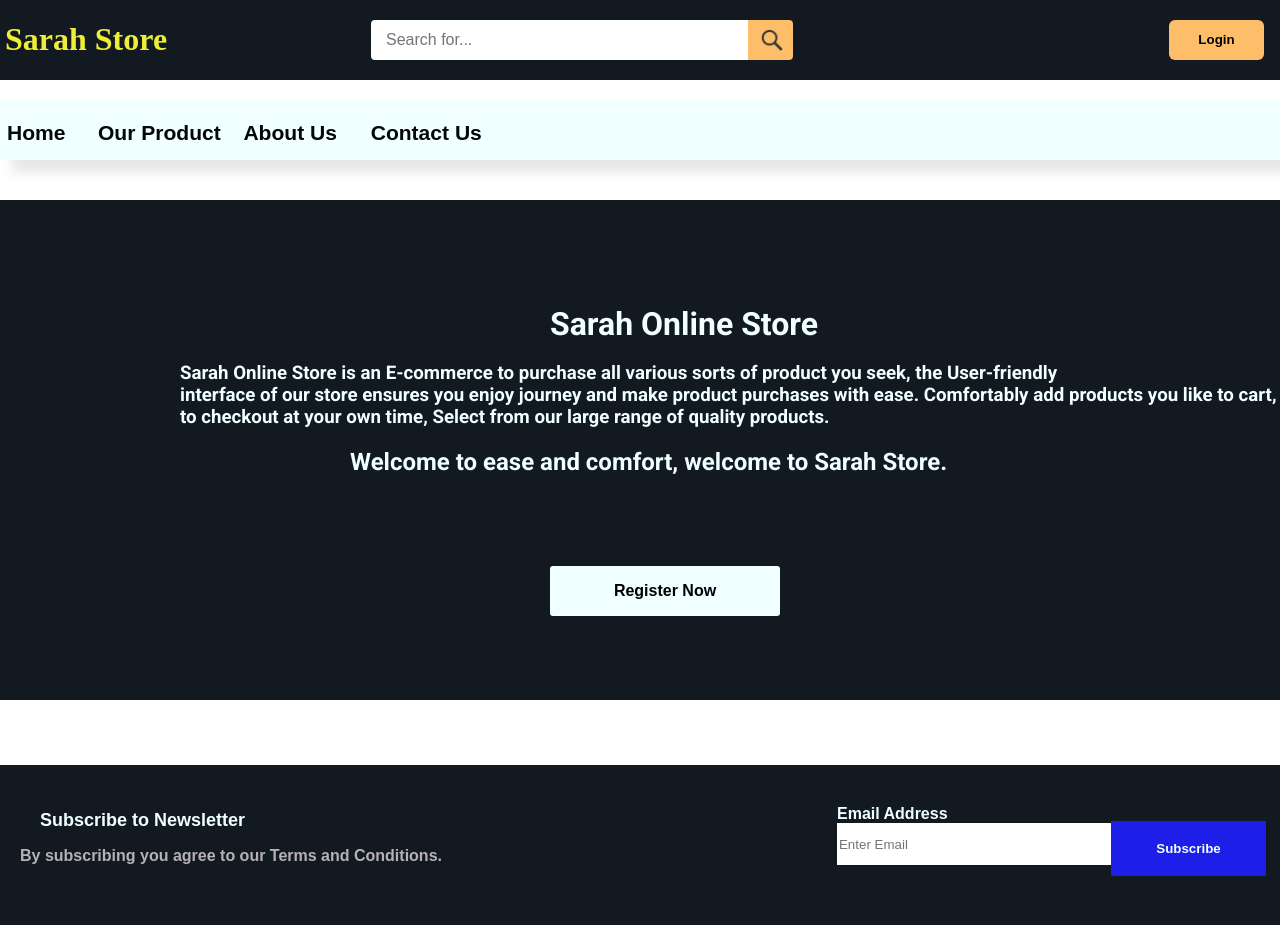
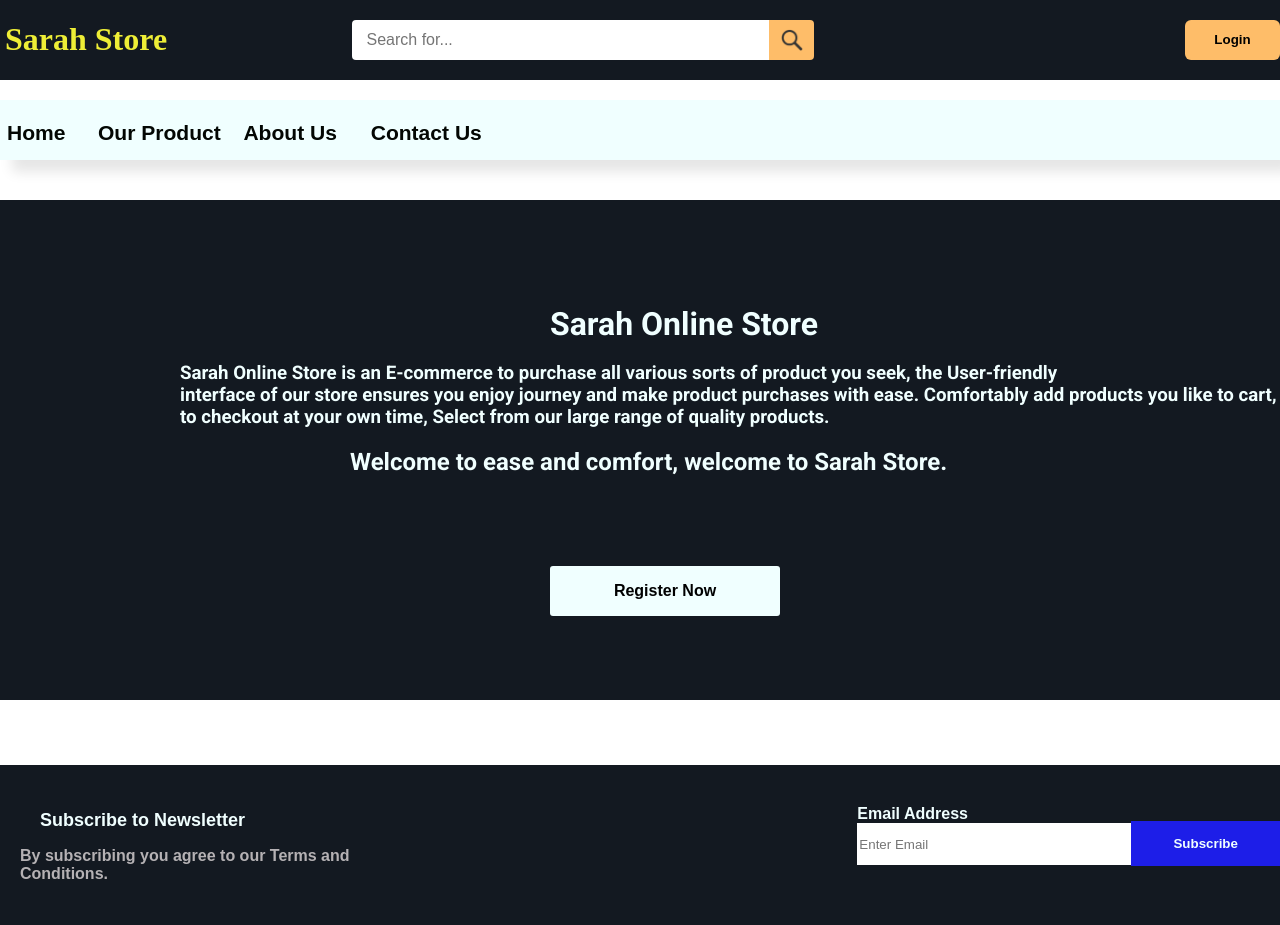
Before and after one commit to Dubemxe/landingpage_sarahstore, a plain HTML site: page index.html in a window 1280 px wide. Shown: the top 925 px of the page. Drawn offline with Linux system fonts and the light colour scheme.

Commit message:
Update landing_page.css

```diff
--- a/styles/landing_page.css
+++ b/styles/landing_page.css
@@ -16,7 +16,7 @@ html, body {
 }
 
 #search-bar {
-  width: 360px;
+  width: 400px;
   font-size: 16px;
   height: 38px;
   padding-left: 15px;
@@ -60,7 +60,7 @@ html, body {
   width: 95px;
   height: 40px;
   background-color: rgb(254, 189, 105);
-  margin-left: 155px;
+  margin-left: 170px;
   border: none;
   color: rgb(0, 0, 0);
   border-radius: 6px;
@@ -161,7 +161,7 @@ h3{
   width: 155px;
   background-color: rgba(31, 31, 255, 0.897);
   border: none;
-  height: 55px;
+  height: 45px;
   margin-top: 16px;
   color: azure;
   font-weight: bold;
@@ -174,5 +174,5 @@ h3{
 }
 
 .write_up {
-  margin-right: 160px;
+  margin-right: 200px;
 }
```
